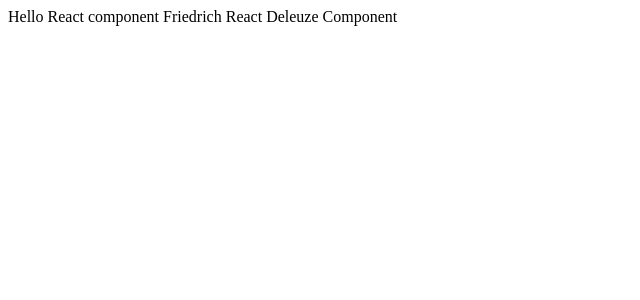
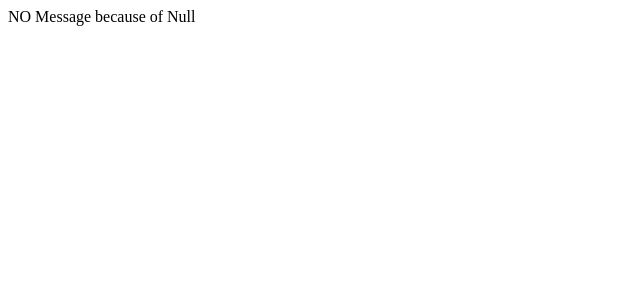
Before and after one commit to jstiven01/egghead-react-course, a React (Create React App) app: page / in a window 1280 px wide. Shown: the top 300 px of the page, without its empty margins (0-640 px from the left). Built offline with nearby package versions, Linux system fonts and the light colour scheme.

Commit message:
Using conditionally Render Ternary Operator

```diff
--- a/src/index.js
+++ b/src/index.js
@@ -1,6 +1,6 @@
 import React from 'react';
 import ReactDOM from 'react-dom';
-import PropTypes from 'prop-types';
+//import PropTypes from 'prop-types';
 //import './index.css';
 //import App from './App';
 //import * as serviceWorker from './serviceWorker';
@@ -47,7 +47,7 @@ SayHelloAsFunction.propTypes ={
     firstName: PropTypes.string.isRequired,
     lastName: PropTypes.string.isRequired,
 } */
-
+/*
 class SayHelloAsComponent extends React.Component {
     static propTypes = {
         firstName: PropTypes.string.isRequired,
@@ -61,6 +61,24 @@ class SayHelloAsComponent extends React.Component {
             </div>
         )
     }
+} */
+
+function Message({message}){
+    return(
+        <div>
+            {
+                message ? (
+                    <div>{message}</div>
+                ) : (
+                    <div>NO Message because of Null</div>
+                )
+            }
+        </div>
+    )
 }
 
-ReactDOM.render(<SayHelloAsComponent firstName='Friedrich React' lastName='Deleuze Component' />, document.getElementById('root'));
+
+//ReactDOM.render(<SayHelloAsComponent firstName='Friedrich React' lastName='Deleuze Component' />, document.getElementById('root'));
+ReactDOM.render(<Message message={null} />
+    , document.getElementById('root')
+)
```
